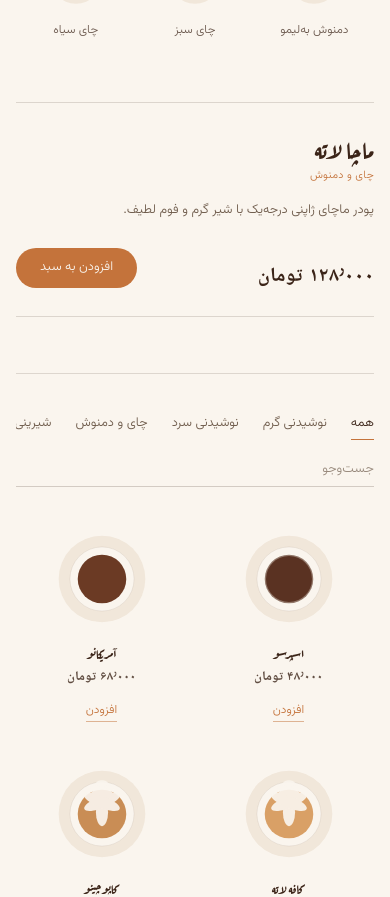
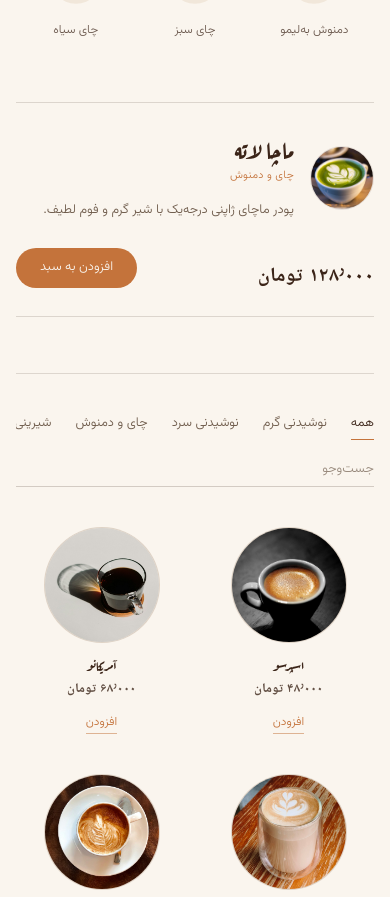
Before and after one commit to hadinmt85/menu-online, a Next.js app: page / in a window 390 px wide. Shown: the part 1301-2198 px from the top of the page. Built offline with nearby package versions, Linux system fonts and the light colour scheme.

Commit message:
feat: show real product photos in menu, detail panel and cart

```diff
--- a/components/CartDrawer.jsx
+++ b/components/CartDrawer.jsx
@@ -1,10 +1,10 @@
 "use client";
 
+import Image from "next/image";
 import { useEffect, useRef, useState } from "react";
 import { useCart } from "./CartProvider";
 import { formatNumber, formatPrice, formatPhone, toEnDigits } from "@/lib/format";
 import { TAX_RATE } from "@/lib/menu";
-import CupArt from "./CupArt";
 
 const initialForm = { name: "", phone: "", type: "dine-in", table: "", note: "" };
 
@@ -234,8 +234,14 @@ export default function CartDrawer() {
                           key={line.id}
                           className="flex gap-3 border-b border-espresso/10 py-4 last:border-b-0"
                         >
-                          <div className="h-16 w-16 shrink-0">
-                            <CupArt item={line.item} className="h-full w-full" />
+                          <div className="relative h-16 w-16 shrink-0 overflow-hidden rounded-full border border-espresso/10">
+                            <Image
+                              src={`/images/${line.item.image}.jpg`}
+                              alt=""
+                              fill
+                              sizes="64px"
+                              className="object-cover"
+                            />
                           </div>
                           <div className="min-w-0 flex-1">
                             <div className="flex items-start justify-between gap-2">
--- a/components/MenuBrowser.jsx
+++ b/components/MenuBrowser.jsx
@@ -1,5 +1,6 @@
 "use client";
 
+import Image from "next/image";
 import { useMemo, useState } from "react";
 import { categories, getItem, menuItems } from "@/lib/menu";
 import { formatNumber, formatPrice } from "@/lib/format";
@@ -52,8 +53,16 @@ function Stepper({ qty, onAdd, onDec, onInc, name }) {
 function ProductCard({ item, qty, add, increment, decrement }) {
   return (
     <article className="flex flex-col items-center text-center">
-      <div className="cup-cell w-full max-w-[104px]">
-        <CupArt item={item} className="h-auto w-full" />
+      <div className="cup-cell w-full max-w-[116px]">
+        <div className="relative aspect-square w-full overflow-hidden rounded-full border border-espresso/10 bg-plate">
+          <Image
+            src={`/images/${item.image}.jpg`}
+            alt={item.name}
+            fill
+            sizes="(max-width: 640px) 40vw, 120px"
+            className="object-cover"
+          />
+        </div>
       </div>
       <h3 className="mt-3 text-[13px] font-medium text-espresso">{item.name}</h3>
       <span className="price mt-1 text-[13px] text-espresso/80">{formatPrice(item.price)}</span>
@@ -130,6 +139,16 @@ export default function MenuBrowser() {
                 data-cup={item.id}
                 className="sig-panel col-span-3 mt-6 grid-cols-1 items-center gap-6 border-y border-espresso/15 py-7 sm:col-span-6 sm:mt-8 sm:grid-cols-[1fr_auto] sm:gap-10"
               >
+                <div className="flex items-center gap-4 sm:gap-5">
+                  <div className="relative h-16 w-16 shrink-0 overflow-hidden rounded-full border border-espresso/10 sm:h-20 sm:w-20">
+                    <Image
+                      src={`/images/${item.image}.jpg`}
+                      alt={item.name}
+                      fill
+                      sizes="80px"
+                      className="object-cover"
+                    />
+                  </div>
                   <div>
                     <h3 className="font-display text-2xl leading-snug text-espresso sm:text-3xl">
                       {item.name}
@@ -140,6 +159,7 @@ export default function MenuBrowser() {
                     <p className="mt-3 max-w-lg text-[13px] font-light leading-7 text-muted">
                       {item.desc}
                     </p>
+                  </div>
                 </div>
 
                 <div className="flex items-end justify-between gap-6 sm:flex-col sm:items-end sm:gap-4">
```
Lines whose indentation alone changed are shown as unchanged.
